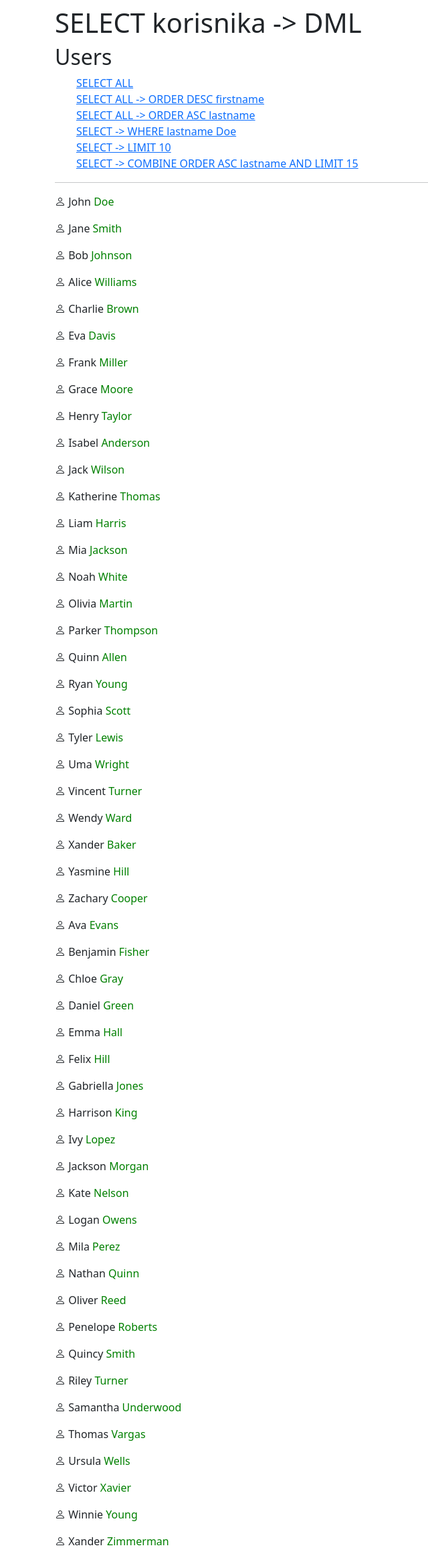
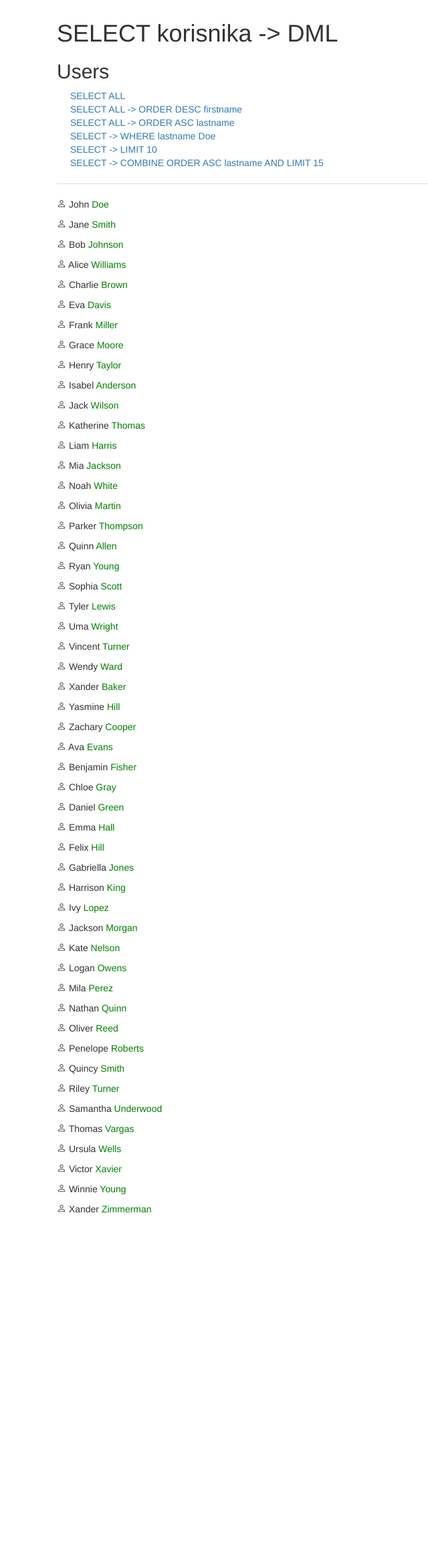
Before and after one commit to asimec1/crud, a PHP site: page /select/index.php in a window 1280 px wide. Shown: the whole page at 67% size, without its empty margins (0-640 px from the left). After the commit the page ends 1811 px from the top, so only its background shows below. Run offline with PHP 8.4, Linux system fonts and the light colour scheme; data comes from the database, SQL or seed files in the repository; some libraries are stand-ins or nearby versions.

Commit message:
Add files via upload

```diff
--- a/select/index.php
+++ b/select/index.php
@@ -5,6 +5,7 @@
     <meta charset="utf-8">
     <link href="https://cdn.jsdelivr.net/npm/bootstrap@5.3.2/dist/css/bootstrap.min.css" rel="stylesheet" integrity="sha384-T3c6CoIi6uLrA9TneNEoa7RxnatzjcDSCmG1MXxSR1GAsXEV/Dwwykc2MPK8M2HN" crossorigin="anonymous">
 	<link rel="stylesheet" href="https://cdn.jsdelivr.net/npm/bootstrap-icons@1.3.0/font/bootstrap-icons.css">
+    <link rel="stylesheet" href="https://maxcdn.bootstrapcdn.com/bootstrap/3.3.7/css/bootstrap.min.css">
 	<title>SQL NAREDBE</title>
   </head>
   <style>
@@ -28,7 +29,7 @@
             <li><a href="index.php?menu=5">SELECT -> LIMIT 10</a></li>
             <li><a href="index.php?menu=6">SELECT -> COMBINE ORDER ASC lastname AND LIMIT 15</a></li>
         </ul>
-        <hr>';
+        <hr style="border-bottom:1px solid grey">';
 
         if (!isset($_GET['menu']) || $_GET['menu'] == 1) {
             $query  = "SELECT * FROM users";
--- a/update/index.php
+++ b/update/index.php
@@ -18,7 +18,6 @@
 	<h1>UPDATE korisnika -> DML </h1>
 	<?php
     $MySQL = mysqli_connect("localhost","root","","test3") or die('Error connecting to MySQL server.');
-    session_start();
 
     print '<h2>Users</h2>
         <hr style="border-bottom:1px solid grey">';
```
